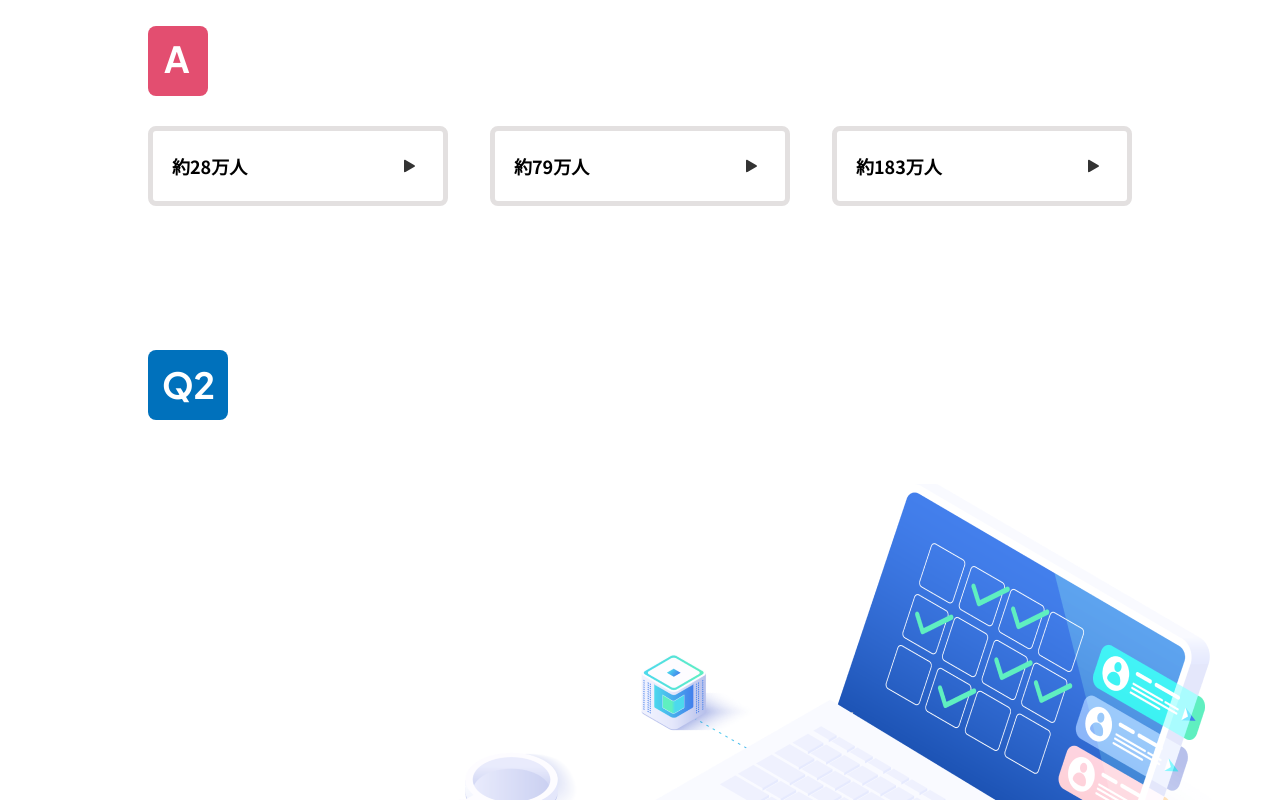
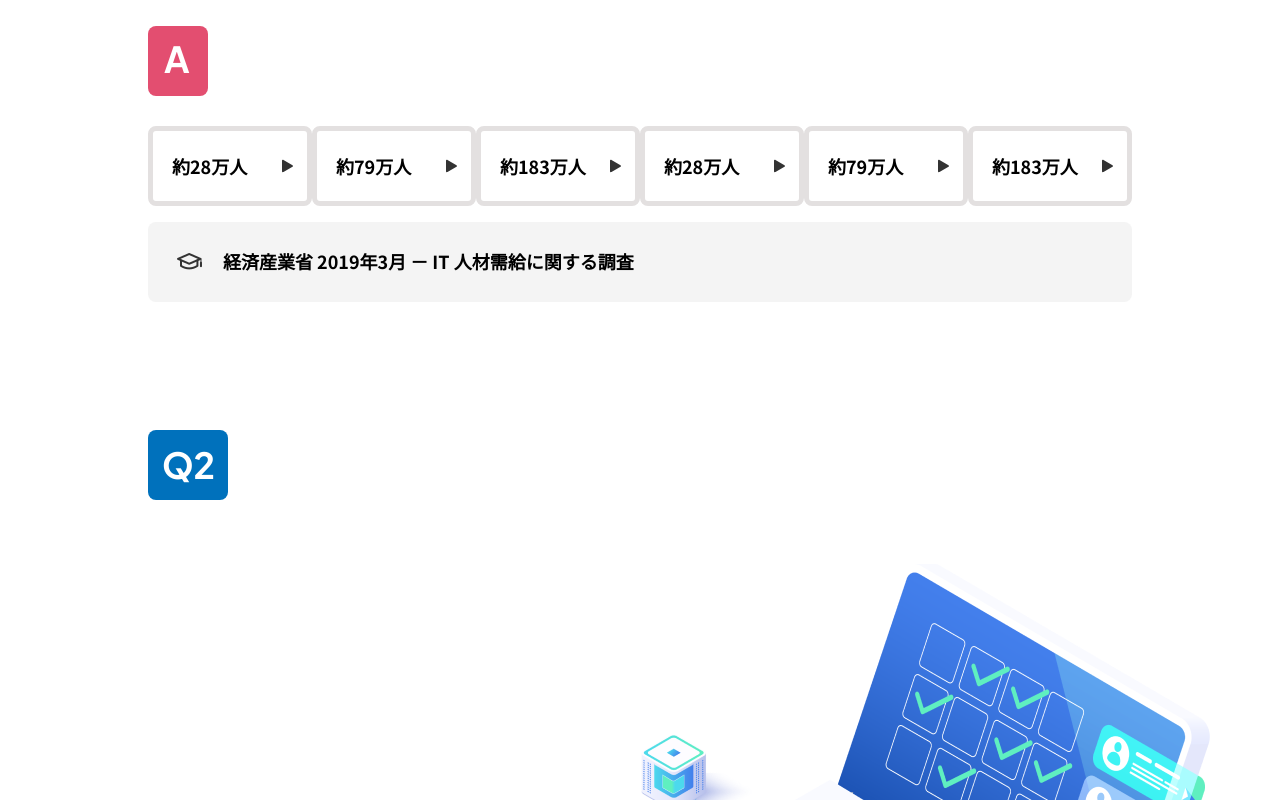
Before and after one commit to posse-ap/gen3.0-Ukyo-Nawano, a plain HTML site: page クイズページ/quiz.html in a window 1280 px wide. Shown: the part 1120-1920 px from the top of the page. Drawn offline with Linux system fonts and the light colour scheme.

Commit message:
week7のくりかえしの途中

```diff
--- a/クイズページ/quiz.html
+++ b/クイズページ/quiz.html
@@ -111,7 +111,7 @@
                 </p>
             </div>
             </div>
-            <div class="quizCite">
+            <div class="quizCite" id="quizCite">
                 <!-- <img src="../img/icon-note.png" class="quizNote">
                 <p class="quizCiteText">
                     経済産業省 2019年3月 － IT 人材需給に関する調査 -->
--- a/クイズページ/quiz.js
+++ b/クイズページ/quiz.js
@@ -2,40 +2,71 @@
 
 {
     const question = document.getElementById("quizQuiz");
+    const mainImage=document.getElementById('quizPicture');
     // const image=document.getElementsByClassName("quizMain")
     const choices = document.getElementsByClassName("quizAnswer");
-    const note=document.getElementById
+    const note=document.getElementById("quizCite");
     // const answerResultF = document.getElementsByClassName("answerResult");
     // const answerResultT = document.getElementsByClassName("answerResultRight");
 
     let isAnswered;
 
     const quizSet = [{
+        quizNumber:0,
         q:"日本のIT人材が2030年には最大どれくらい不足すると言われているでしょうか？",
-        // i:img.src="../img/img-quiz01.png",
+        image:"../img/img-quiz01.png",
         a: ["約28万人", "約79万人", "約183万人"],
         n:'経済産業省 2019年3月 － IT 人材需給に関する調査',
     },
     {
+        quizNumber:1,
         q:"既存業界のビジネスと、先進的なテクノロジーを結びつけて生まれた、新しいビジネスのことをなんと言うでしょう？",
+        image:"../img/img-quiz02.png",
         a: ["INTECH", "BIZZTECH", "X-TECH"],
-        correctNumber: 2,
+
     },
+    {
+        quizNumber:2,
+        q:"lotとは何の略でしょう？",
+        image:"../img/img-quiz03.png",
+        a:["Internat of Things", "Integrate into Technology","Information om Tool"],
+    },
+    {
+        quizNumber:3,
+        q:"日本が目指すサイバー空間とフィジカル空間を高度に融合させたシステムによって開かれる未来社会のことをなんと言うでしょうか？",
+        image:"../img/img-quiz04.png",
+        a:["Society5.0","CyPhy","SDGs"],
+        n:"Society5.0-科学技術政策-内閣府",
+    },
+    {
+        quizNumber:4,
+        q:"イギリスのコンピューター科学者であるギャビン・ウッド氏が提唱した、ブロックチェーン技術を活用した「次世代分散型インターネット」のことをなんと言うでしょう？",
+        image:"../img/img-quiz05.png",
+        a:["Web3.0","NFT","メタバース"],
+    },
+    {
+        quizNumber:5,
+        q:"先進テクノロジー活用企業と出遅れた企業の収益の差はどれくらいあると言われているでしょう？",
+        image:"../img/img-quiz06.png",
+        a:["約2倍","約5倍","約11倍"],
+        n:"Accenture Technology Vision 2021",
+    }
 ];
 let currentNum = 0;
 
+
 // 画像表示
-const image=[
-    '../img/img-quiz01.png',
-    '../img/img-quiz02.png',
-    '../img/img-quiz03.png',
-    '../img/img-quiz04.png',
-    '../img/img-quiz05.png',
-    '../img/img-quiz06.png',
-];
-let currentIndex=0;
-const mainImage=document.getElementById('quizPicture');
-mainImage.src=image[currentIndex];
+// const image=[
+//     '../img/img-quiz01.png',
+//     '../img/img-quiz02.png',
+//     '../img/img-quiz03.png',
+//     '../img/img-quiz04.png',
+//     '../img/img-quiz05.png',
+//     '../img/img-quiz06.png',
+// ];
+// let currentIndex=0;
+// const mainImage=document.getElementById('quizPicture');
+// mainImage.src=image[currentIndex];
 // 正解表示
 document.getElementById("answerResult").style.display ="none";
 document.getElementById("answerResultRight").style.display ="none";
@@ -47,7 +78,7 @@ function checkAnswer(li){
     if(li.textContent===quizSet[currentNum].a[1]){
         li.classList.add('correct');
         document.getElementById('answerResultRight').style.display="block";
-        document.getElementById('correct').style.display="none";
+        // document.getElementById('correct').style.display="none";
     }else{
         li.classList.add('correct');
         document.getElementById('answerResult').style.display="block";
@@ -59,7 +90,11 @@ function setQuiz(){
     isAnswered = false;
     question.textContent=quizSet[currentNum].q;
 
+    let currentIndex=0;
+    const mainImage=document.getElementById('quizPicture');
+    mainImage.src=quizSet[currentIndex].image;
 
+    note.textContent=quizSet[currentNum].n;
 
     quizSet[currentNum].a.forEach(choice=>{
         let li=document.createElement("li");
@@ -74,9 +109,26 @@ function setQuiz(){
 }
 setQuiz();
 
+for(let i=0; i<1; i++){
+    setQuiz(i);}
+
+// function createQuiz(){
+//     const quizBlock= document.getElementById('quizOne');
+//     const quizHtml=`<div class="`
+// }
+
+// const createQuizHtml = (quizItem, questionNumber) => {
+//     let answersHtml = '';
+// }
+// setQuiz.forEach
+// for(let i = 0; i <=1 ;i++) {
+//     setQuiz(i);
+
+// };
 
 
-console.log(mainImage);
+
+console.log(setQuiz);
     // for (let currentNum = 0; currentNum < quizSet.length; currentNum++) {
     // Set(currentNum);
     // checkAnswer(currentNum);
--- a/クイズページ/style.css
+++ b/クイズページ/style.css
@@ -229,6 +229,13 @@ a {
   border-radius: 8px;
   /* margin: 16px 70px; */
   width: 100%;
+  height:80px;
+  background-image: url('../img/icon-note.png');
+  background-repeat: no-repeat;
+  padding-left: 75px;
+  font-weight: bold;
+  font-size: 18px;
+  background-position: left 3% bottom 50%;
   /* margin-bottom: 128px; */
 }
 .quizNote {
```
